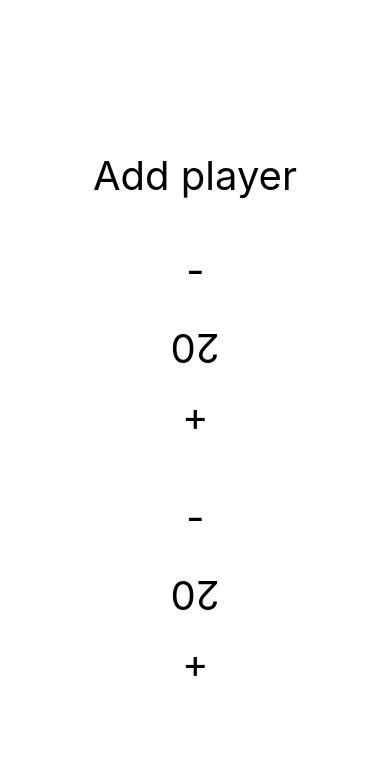
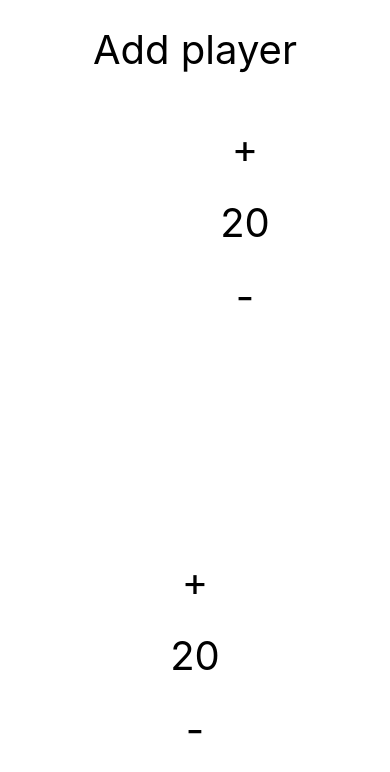
Before and after one commit to Westblat/MtgLifeCounter, a React Native app: screen / in a window 390 px wide. Shown: the top 772 px of the page. Built offline with nearby package versions, Linux system fonts and the light colour scheme.

Commit message:
WIP for dynamic styles

```diff
--- a/src/views/components/PlayerCard.js
+++ b/src/views/components/PlayerCard.js
@@ -3,10 +3,14 @@ import { Text, View } from 'react-native';
 import { styles } from '../styles';
 import { Button } from './Button';
 
-export function PlayerCard({ text, lifeAction, style, player }) {
+export function PlayerCard({ text, lifeAction, style, player, playerCount }) {
+    let cardStyle = styles.lifeContainer2
+    if (parseInt(player.substr(1)) % 2) {
+        cardStyle = styles.lifeContainer1
+    }
     return (
-        <View>
-            <View style={style}>
+        <View style={cardStyle}>
+            <View style={{ flex: 1 }}>
                 <Button
                     action={() => { lifeAction(player, 1) }}
                     label='+'
--- a/src/views/index.js
+++ b/src/views/index.js
@@ -33,6 +33,7 @@ const Home = () => {
                     player={playerNumber}
                     text={playerStatus[playerNumber].life}
                     lifeAction={changeLife}
+                    playerCount={playerAmount}
                     style={styles.lifeContainer1} />
             ))}
         </View>
--- a/src/views/styles.js
+++ b/src/views/styles.js
@@ -11,13 +11,20 @@ export const styles = StyleSheet.create({
         alignSelf: 'center'
     },
     lifeContainer1: {
+        flex: 1,
+        flexDirection: 'column',
+        paddingLeft: 100,
         fontSize: 40,
         alignSelf: 'center',
-        transform: [{ rotate: '180deg' }]
+        // transform: [{ rotate: '90deg' }],
+        paddingBottom: 100,
     },
     lifeContainer2: {
+        flex: 1,
+        flexDirection: 'column',
         marginTop: 20,
         fontSize: 40,
         alignSelf: 'center',
-    }
+        // transform: [{ rotate: '270deg' }],
+    },
 })
```
Also changed, not shown: src/views/components/Button.js (line endings or trailing spaces).
